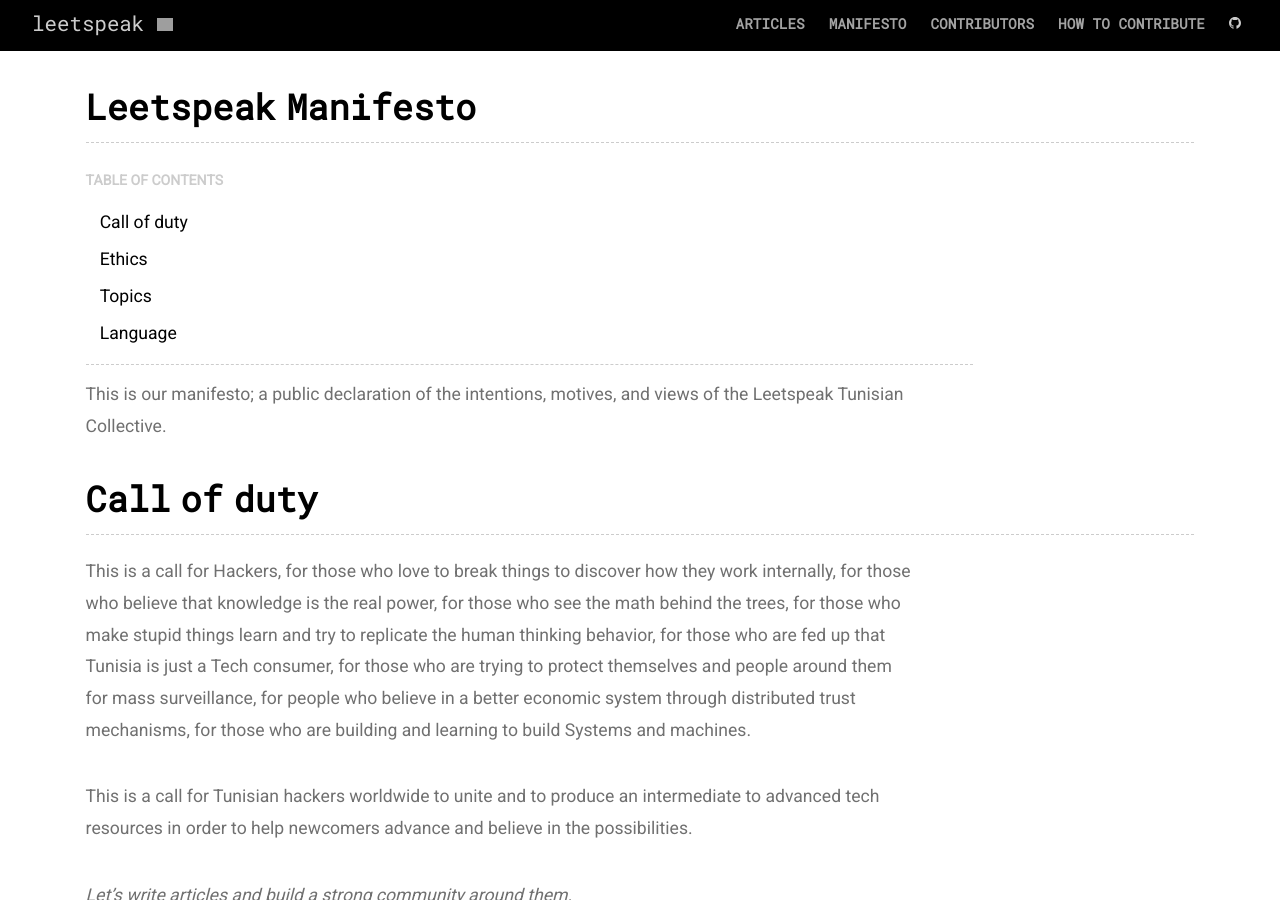
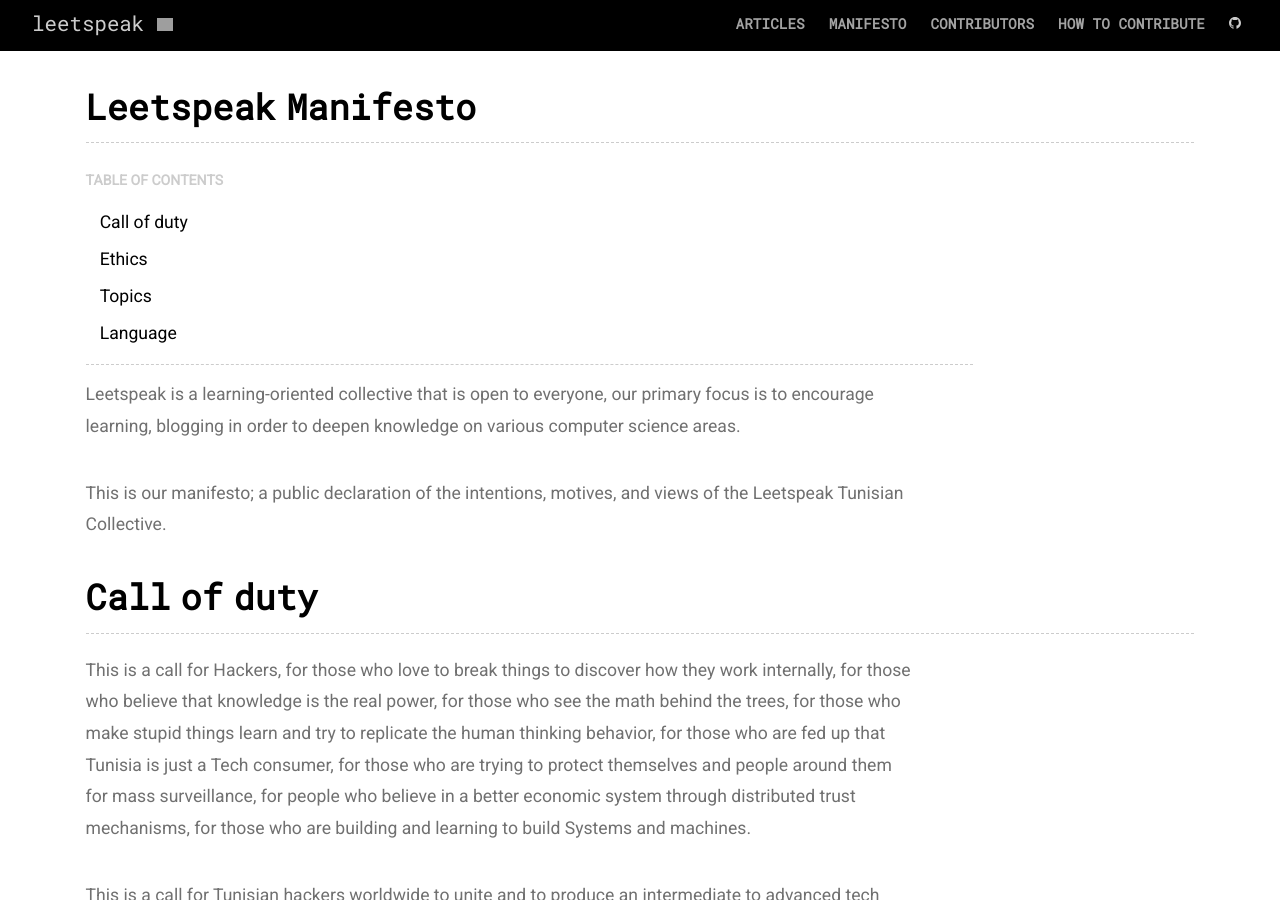
Before and after one commit to leetspeek/leetspeek, a Jekyll site: the page built from manifesto.md, in a window 1280 px wide and 900 px high. Built offline with Jekyll 4.4.1, drawn with Linux system fonts in a browser that asks for light colours; grey boxes are pictures that could not be loaded.

Commit message:
Update manifesto.md

```diff
--- a/manifesto.md
+++ b/manifesto.md
@@ -3,6 +3,7 @@ layout: page
 title: Leetspeak Manifesto
 permalink: /manifesto/
 ---
+Leetspeak is a learning-oriented collective that is open to everyone, our primary focus is to encourage learning, blogging in order to deepen knowledge on various computer science areas.
 
 This is our manifesto; a public declaration of the intentions, motives, and views of the Leetspeak Tunisian Collective.
 
```
